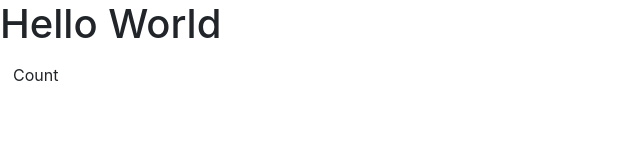
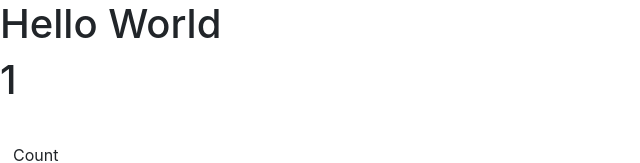
Before and after one commit to akhlaq1/React_app_mosh, a React (Create React App) app: page / in a window 1280 px wide. Shown: the top 163 px of the page, without its empty margins (0-640 px from the left). Built offline with nearby package versions, Linux system fonts and the light colour scheme.

Commit message:
adding data to state{}

```diff
--- a/src/components/counterComponent.jsx
+++ b/src/components/counterComponent.jsx
@@ -1,14 +1,22 @@
 import React, { Component } from "react";
 
 class Counter extends Component {
+  state = {
+    count: 1
+  };
   render() {
     return (
       <React.Fragment>
         <h1>Hello World</h1>
+        <span>{this.countFunc()}</span> <br />
         <button className="btn btn-submit">Count</button>
       </React.Fragment>
     );
   }
+  countFunc() {
+    const { count } = this.state;
+    return count === 0 ? <h1>Zero</h1> : <h1>{count}</h1>;
+  }
 }
 
 export default Counter;
```
